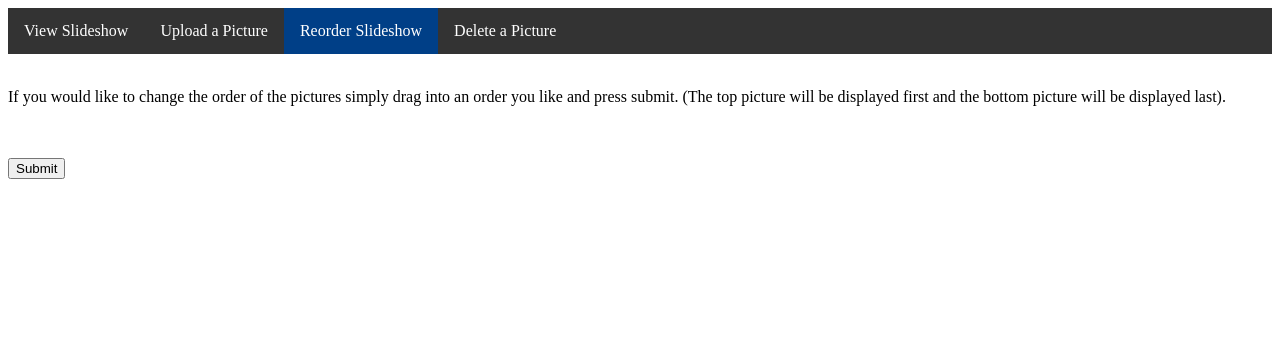
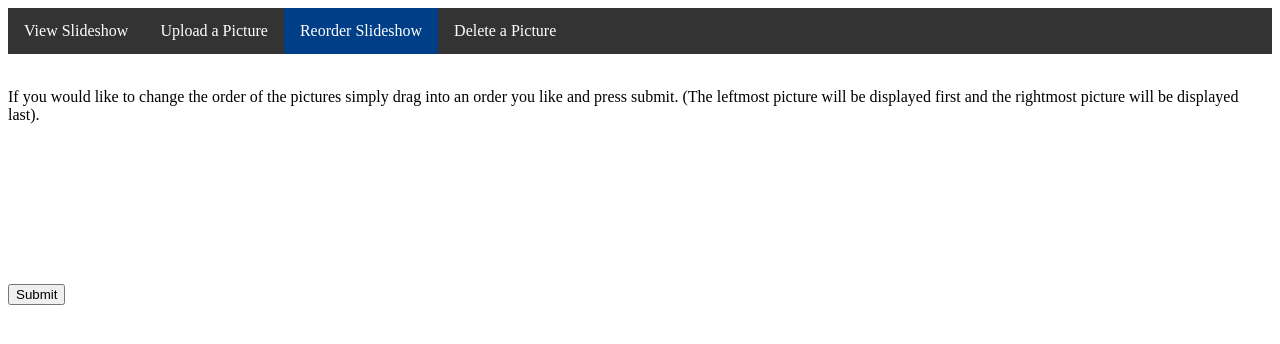
Before and after one commit to wwu-cs-support/slideshow, a Flask app: page /reorder in a window 1280 px wide. Shown: the top 344 px of the page. Run offline with Flask 2, Linux system fonts and the light colour scheme; some libraries are stand-ins or nearby versions.

Commit message:
Add README and fix formatting on reorder page

```diff
--- a/templates/reorder.html
+++ b/templates/reorder.html
@@ -18,14 +18,14 @@
 		<li><a href="{{ url_for('delete_picture') }}">Delete a Picture</a></li>
 	</ul>
   <br>
-  <p>If you would like to change the order of the pictures simply drag into an order you like and press submit. (The top picture will be displayed first and the bottom picture will be displayed last).</p>
+  <p>If you would like to change the order of the pictures simply drag into an order you like and press submit. (The leftmost picture will be displayed first and the rightmost picture will be displayed last).</p>
 
   <ul id="sortable">
   {% for item in pic_array %}
     <li class="images"><img src="{{ item }}"></img></li>
   {% endfor %}
   </ul>
-
+  <br><br><br><br><br><br>
   <form action="" method=post enctype=multipart/form-data>
     <br><br>
     <input type=submit value=Submit>
```
Also changed, not shown: README.md (added).
